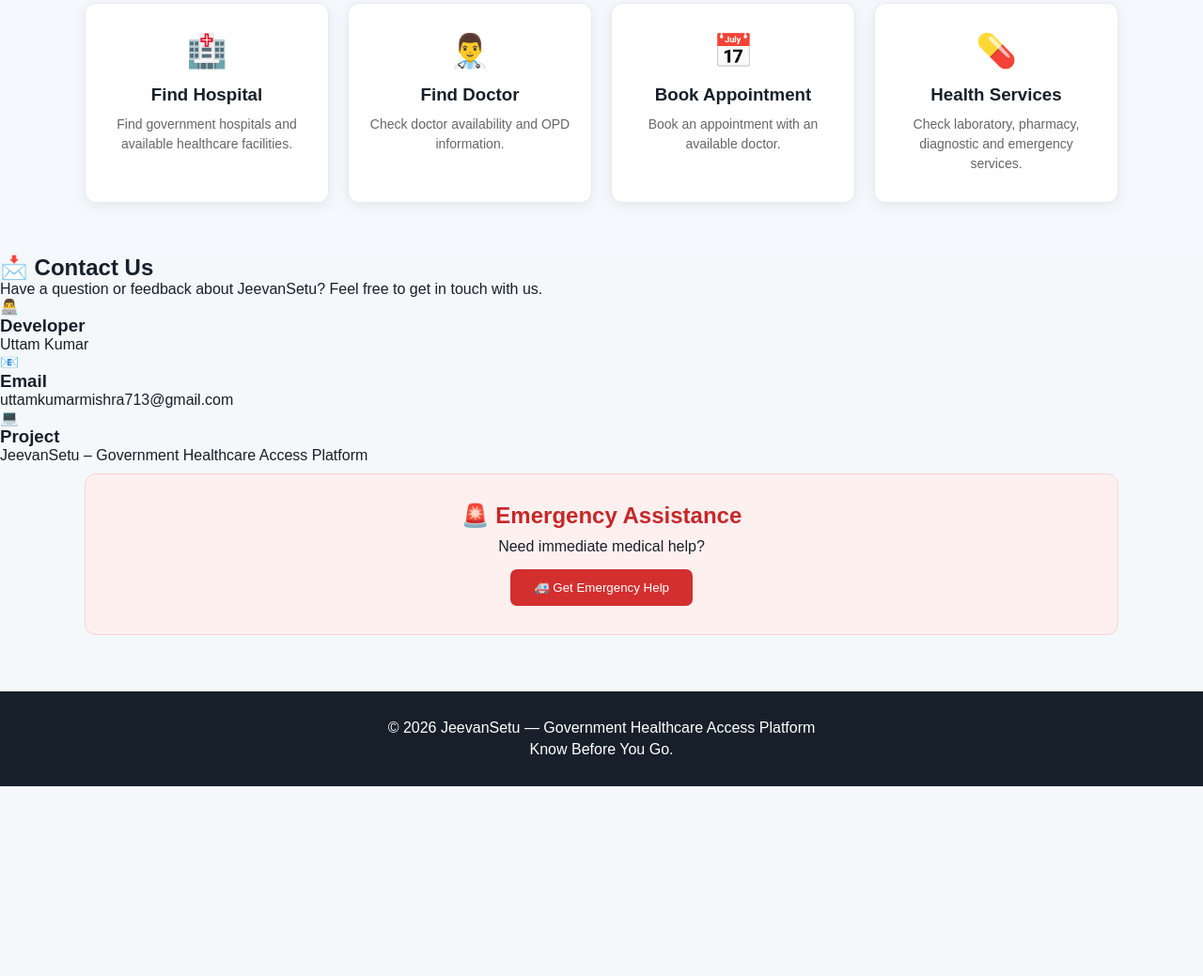
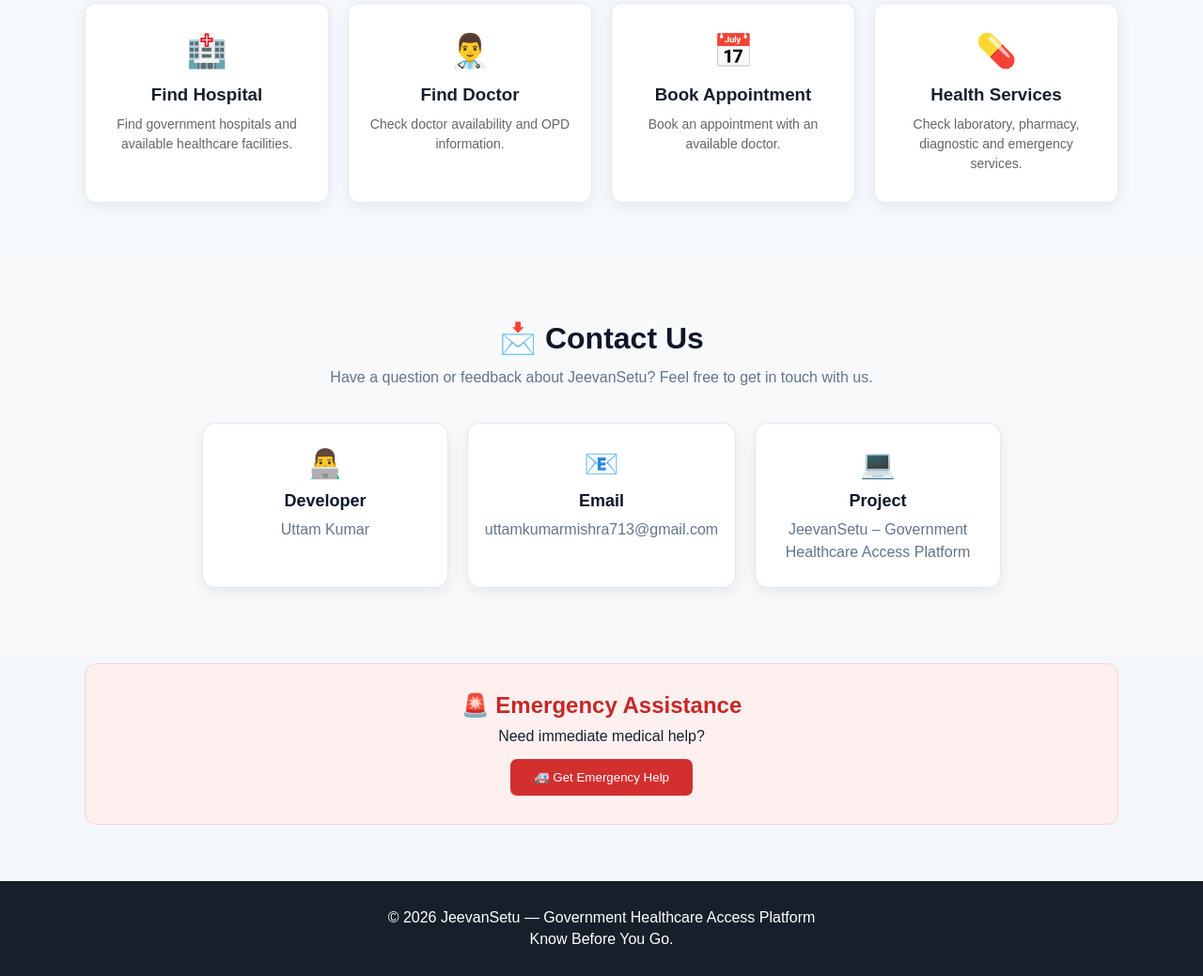
Before and after one commit to uttamkumarmishra713-star/JeevanSetu-New, a website: page index.html in a window 1280 px wide. Shown: the part 1165-2204 px from the top of the page at 94% size. Before the commit the page ends 2002 px from the top, so only its background shows below. Drawn offline with Linux system fonts and the light colour scheme; no server answers.

```diff
--- a/style.css
+++ b/style.css
@@ -2529,3 +2529,82 @@ button:disabled {
     background: #dc2626;
     transform: translateY(-1px);
 }
+/* ======================================================
+   CONTACT US
+   ====================================================== */
+
+.contact-section {
+    padding: 70px 8%;
+    background: #f8fafc;
+    text-align: center;
+}
+
+.contact-header h2 {
+    font-size: 32px;
+    margin-bottom: 10px;
+    color: #0f172a;
+}
+
+.contact-header p {
+    max-width: 650px;
+    margin: 0 auto 35px;
+    color: #64748b;
+    line-height: 1.6;
+}
+
+.contact-card {
+    max-width: 850px;
+    margin: auto;
+    display: grid;
+    grid-template-columns: repeat(3, 1fr);
+    gap: 20px;
+}
+
+.contact-item {
+    background: white;
+    padding: 25px 18px;
+    border-radius: 14px;
+    border: 1px solid #e2e8f0;
+    box-shadow: 0 5px 18px rgba(15, 23, 42, 0.08);
+    transition: 0.25s ease;
+}
+
+.contact-item:hover {
+    transform: translateY(-4px);
+    box-shadow: 0 10px 25px rgba(15, 23, 42, 0.12);
+}
+
+.contact-icon {
+    font-size: 30px;
+    margin-bottom: 12px;
+}
+
+.contact-item h3 {
+    margin: 5px 0 8px;
+    color: #0f172a;
+    font-size: 18px;
+}
+
+.contact-item p {
+    margin: 0;
+    color: #64748b;
+    line-height: 1.5;
+}
+
+
+/* Mobile */
+@media (max-width: 768px) {
+
+    .contact-card {
+        grid-template-columns: 1fr;
+    }
+
+    .contact-section {
+        padding: 50px 6%;
+    }
+
+    .contact-header h2 {
+        font-size: 26px;
+    }
+
+}
```
